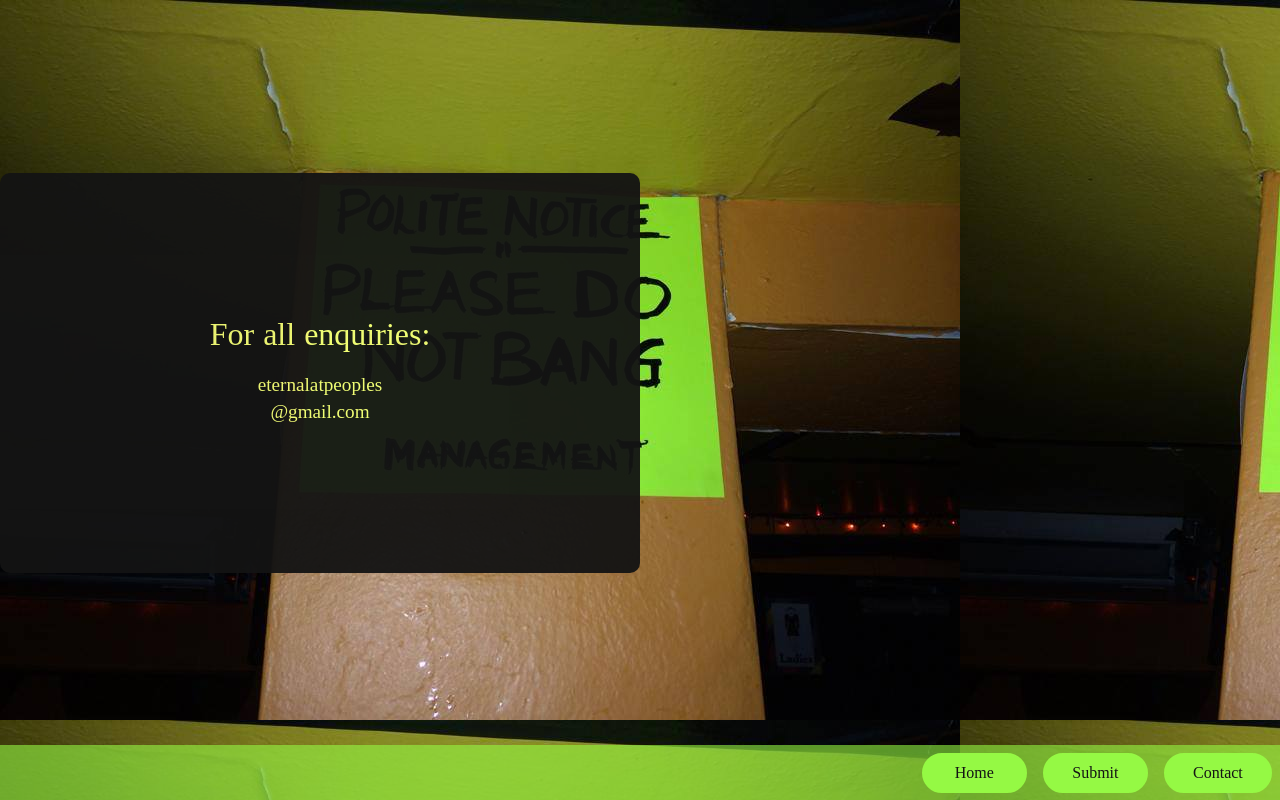
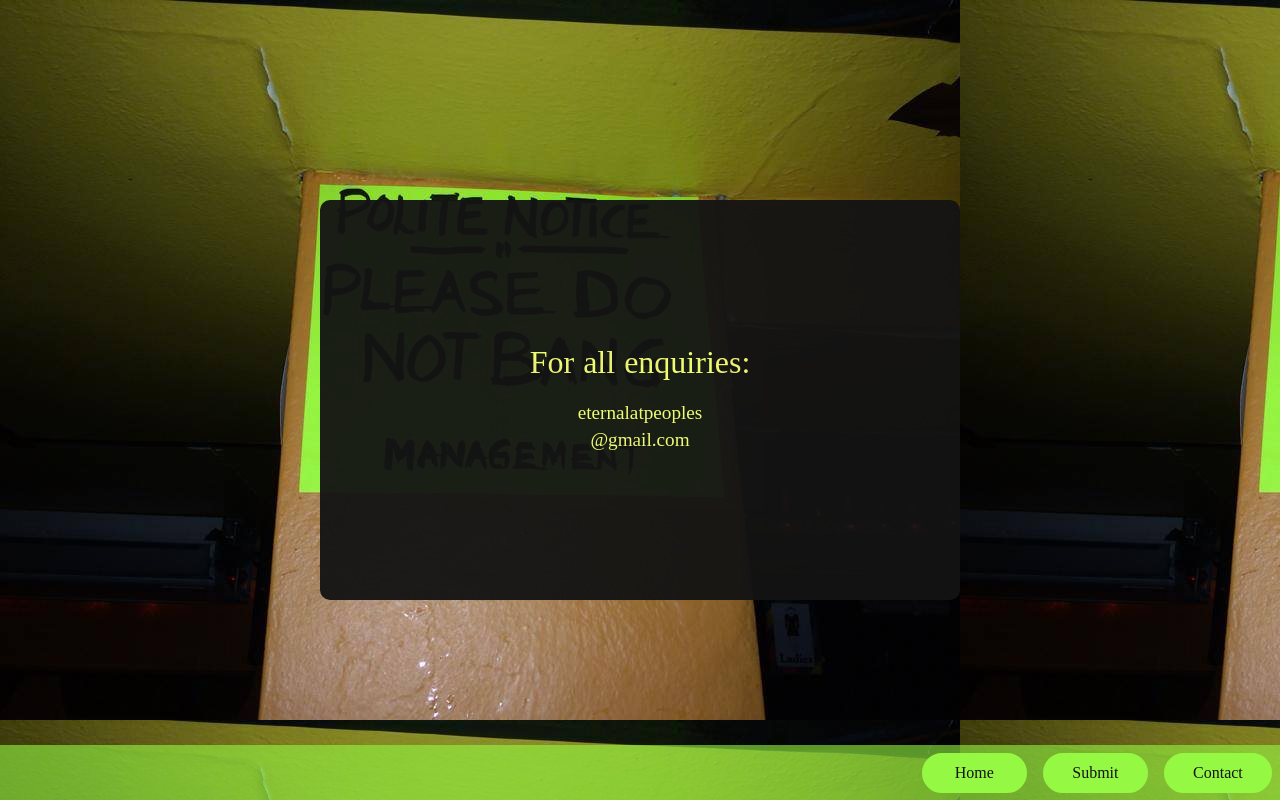
Before and after one commit to vhonebon1/eternal, a Nuxt app: page /contact in a window 1280 px wide. Built offline with nearby package versions, Linux system fonts and the light colour scheme; a web font is replaced by a local one.

Commit message:
tough love

```diff
--- a/pages/contact.vue
+++ b/pages/contact.vue
@@ -38,7 +38,7 @@ export default {
       width: 80vw
       min-width: 200px
       height: 80vh
-      margin: 0 auto 55px 0
+      margin: 0 auto
       display: flex
       flex-direction: column
       justify-content: space-around
--- a/pages/submit.vue
+++ b/pages/submit.vue
@@ -37,7 +37,7 @@ export default {
       &--box
         width: 80vw
         height: 80vh
-        margin: 0 auto 55px 0
+        margin: 0 auto
         display: flex
         flex-direction: column
         justify-content: space-around
```
